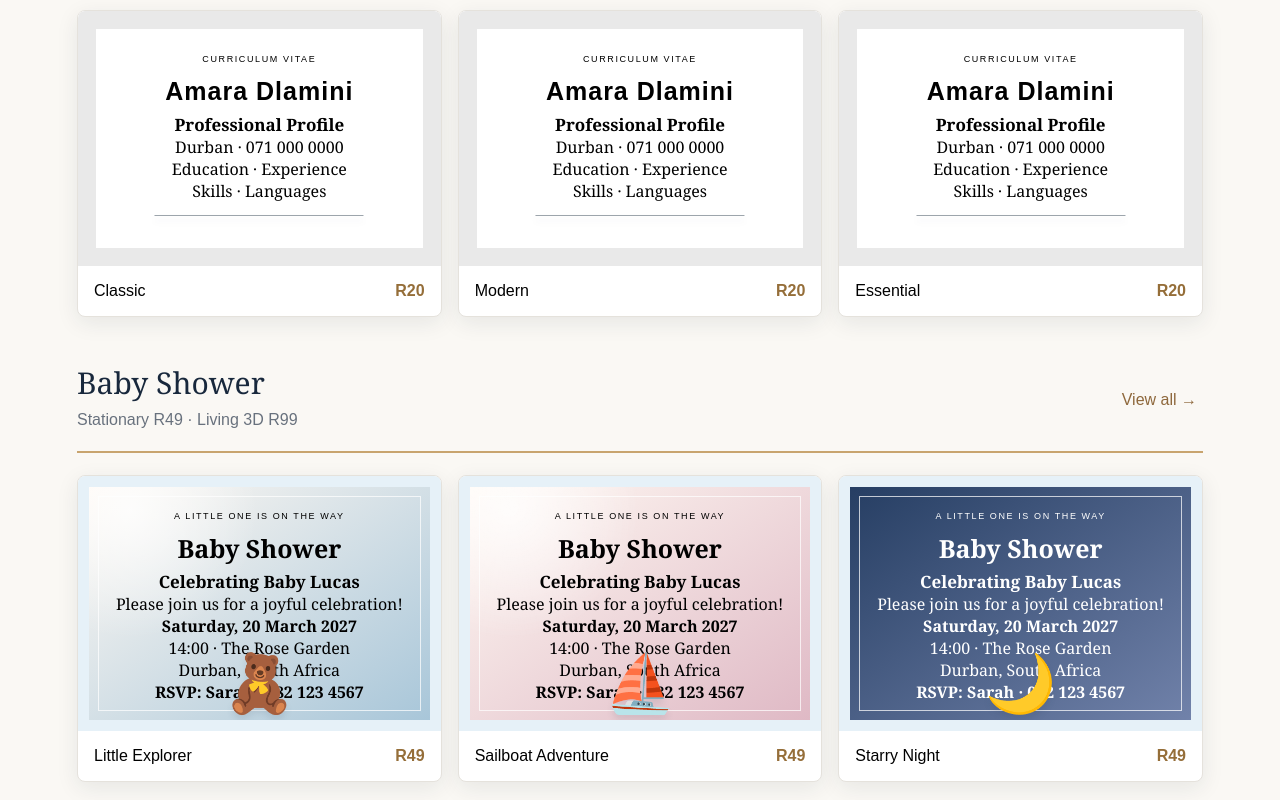
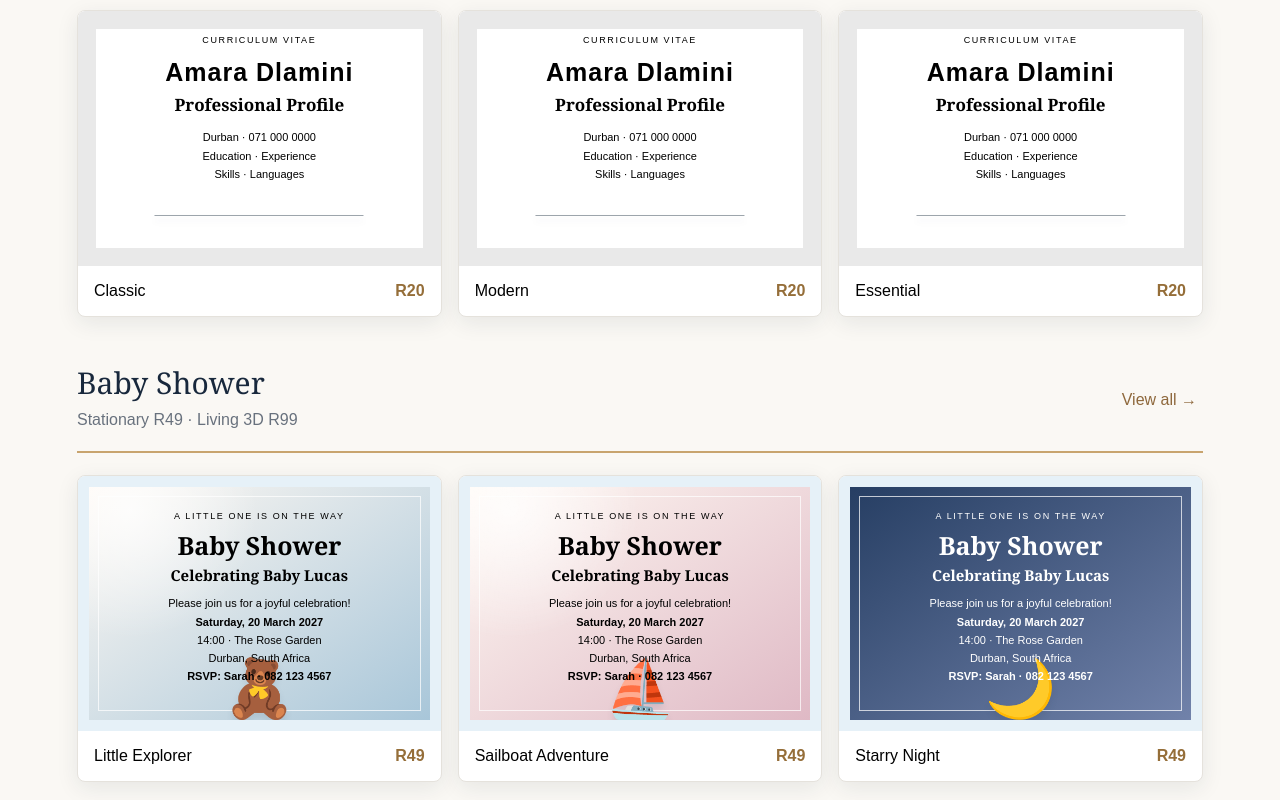
Before and after one commit to occentra90-cyber/Occentra-, a Next.js app: page / in a window 1280 px wide. Shown: the part 800-1600 px from the top of the page. Built offline with nearby package versions, Linux system fonts and the light colour scheme.

Commit message:
Style filled invitation previews and immersive Baby Shower mode

```diff
--- a/app/globals.css
+++ b/app/globals.css
@@ -96,3 +96,16 @@
 /* Homepage: exactly three featured templates in one horizontal row. Full category keeps the grid. */
 .featured-gallery{display:grid;grid-template-columns:repeat(3,minmax(0,1fr));gap:16px}
 @media(max-width:750px){.featured-gallery{display:flex;overflow-x:auto;overscroll-behavior-x:contain;scroll-snap-type:x mandatory;gap:12px;padding-bottom:12px}.featured-gallery .tile{flex:0 0 44%;min-width:0;scroll-snap-align:start}.featured-gallery .mini{height:190px}.heading button{white-space:nowrap}}
+
+/* Finished-information catalogue previews */
+.mini{padding-bottom:60px}
+.mini-sample{font:clamp(7px,.95vw,11px)/1.65 Arial,Helvetica,sans-serif;margin-top:12px;max-width:100%;position:relative;z-index:2}
+.mini-sample b{font-weight:700}
+.mini.baby:after{bottom:3px}
+.mini.baby h3{margin:10px 0 6px}
+.mini.baby strong{font-size:clamp(10px,1.3vw,15px)}
+.mini.baby .mini-sample{margin-top:9px}
+.preview.immersive{box-shadow:inset 0 0 0 7px #ffffff55,0 0 30px #e6c98b66;background:radial-gradient(circle at 50% 20%,#fffdfb,transparent 50%),linear-gradient(150deg,#fffdf8,var(--accent))}
+.preview.immersive .preview-stars{animation:glow 2.6s ease-in-out infinite alternate}
+.preview.immersive .sparkle{pointer-events:none}
+@media(max-width:750px){.mini{padding:13px 6px 48px}.mini-sample{font-size:7px;line-height:1.35;margin-top:6px}.mini.baby strong{font-size:10px}.mini.baby h3{font-size:17px;margin:7px 0 4px}.featured-gallery .mini{height:210px}}
```
